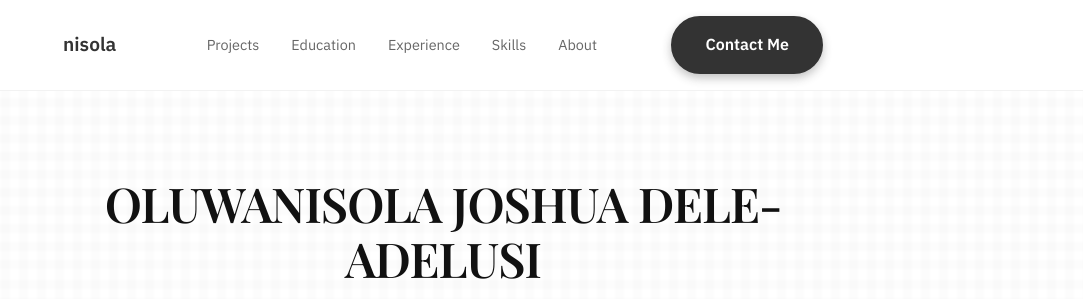
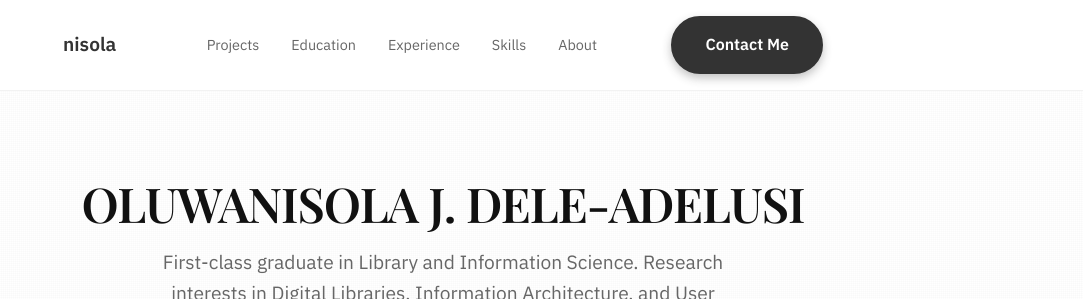
Before and after one commit to adelusisola/my-resume, a website: page index.html in a window 1280 px wide. Shown: the top 299 px of the page, without its empty margins (197-1280 px from the left). Drawn offline with nearby package versions, Linux system fonts and the light colour scheme.

Commit message:
Name: Update styles and content for resume

```diff
--- a/index.html
+++ b/index.html
@@ -128,7 +128,7 @@
     <main class="main">
       <section class="hero">
         <div class="container">
-          <h1>OLUWANISOLA JOSHUA DELE-ADELUSI</h1>
+          <h1>OLUWANISOLA J. DELE-ADELUSI</h1>
           <p>
             First-class graduate in Library and Information Science. Research
             interests in Digital Libraries, Information Architecture, and User
```
